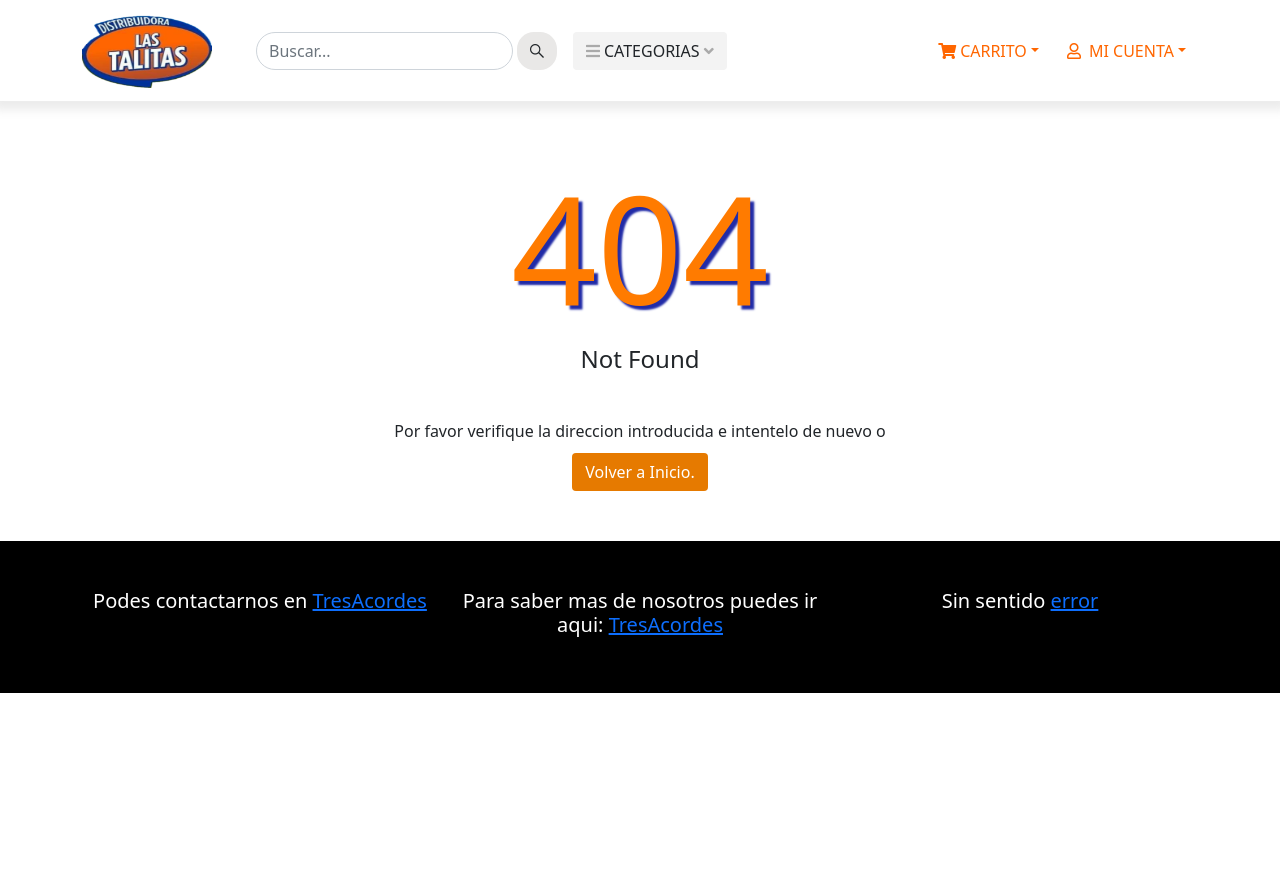
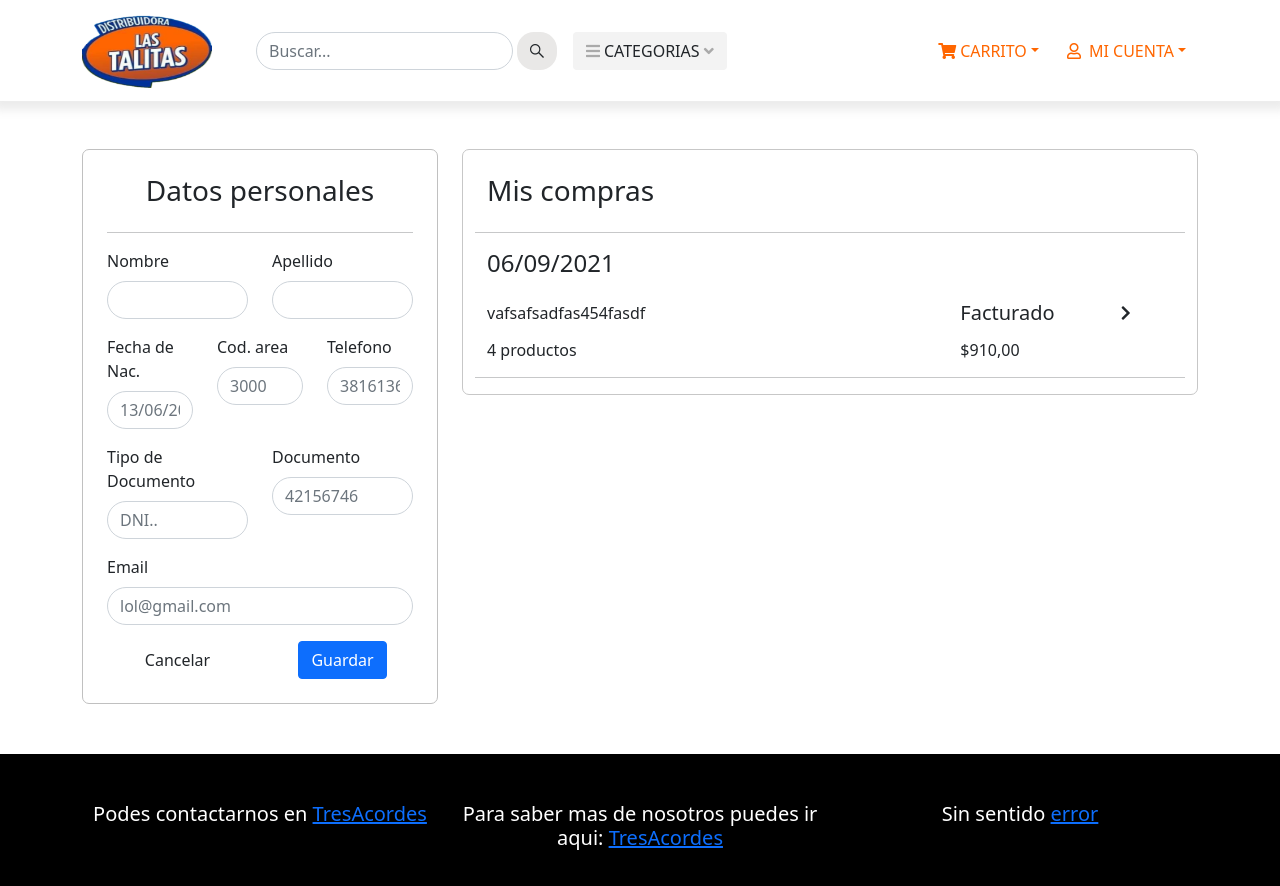
Before and after one commit to DiegoIpaez/Distribuidora-talitas-9i-PF, a React (Create React App) app: page /user in a window 1280 px wide. Shown: the top 886 px of the page. Before the commit the page ends 800 px from the top, so only its background shows below. Built offline with nearby package versions, Linux system fonts and the light colour scheme.

Commit message:
page y componentes user añadidos

```diff
--- a/src/components/NavBar.jsx
+++ b/src/components/NavBar.jsx
@@ -47,21 +47,21 @@ const NavBar = () => {
                     <div className="col-7"><span>Aceites y vinagre</span></div>
                     <div className="col-3"></div>
                     <div className="col-2">
-                      <i class="fas fa-chevron-right"></i>
+                      <i className="fas fa-chevron-right"></i>
                     </div>
                   </div>
                   <div className="row mb-3">
                     <div className="col-2"><span>Arroz</span></div>
                     <div className="col-8"></div>
                     <div className="col-2">
-                      <i class="fas fa-chevron-right"></i>
+                      <i className="fas fa-chevron-right"></i>
                     </div>
                   </div>
                   <div className="row mb-3">
                     <div className="col-2"><span>Agua</span></div>
                     <div className="col-8"></div>
                     <div className="col-2">
-                      <i class="fas fa-chevron-right"></i>
+                      <i className="fas fa-chevron-right"></i>
                     </div>
                   </div>
 
@@ -93,8 +93,8 @@ const NavBar = () => {
 
               <Dropdown.Menu>
                 <Dropdown.Item>
-                  <Link className="nav-link" to="/">
-                    Mi cuenta
+                  <Link className="nav-link" to="/user">
+                    Mis datos
                   </Link>
                 </Dropdown.Item>
                 <Dropdown.Item>
--- /dev/null
+++ b/src/components/UserCompras.jsx
@@ -0,0 +1,31 @@
+import React from 'react'
+
+const UserCompras = () => {
+    return (
+        <div className="container mt-5 MisComprasBox">
+            <div className="row">
+                <h3 className="pt-4 mb-4">Mis compras</h3>
+                <hr />
+            </div>
+            <div className="row">
+                <h4>06/09/2021</h4>
+                <hr className="form-hr" />
+                <div className="col-8">
+                    <span>vafsafsadfas454fasdf</span>
+                    <h6 className="mt-3 mb-3">4 productos</h6>
+                </div>
+                <div className="col-2">
+                    <h5>Facturado</h5>
+                    <h6 className="mt-3 mb-3">$910,00</h6>
+                </div>
+                <div className="col-2 text-center">
+                <span><i className="fas fa-chevron-right"></i></span>
+                </div>
+                <hr />
+            </div>
+
+        </div>
+    )
+}
+
+export default UserCompras
--- /dev/null
+++ b/src/components/UserDatos.jsx
@@ -0,0 +1,82 @@
+import React from "react";
+import { Form, Button } from "react-bootstrap";
+
+const UserDatos = () => {
+  return (
+    <div className="container mt-5 UserBoxData pt-4 pb-4">
+      <Form>
+        <h3 className="text-center pb-2">Datos personales</h3>
+        <hr />
+        <div className="row">
+          <div className="col">
+            <Form.Group className="mb-3" controlId="formBasicEmail">
+              <Form.Label>Nombre</Form.Label>
+              <Form.Control type="name"  />
+            </Form.Group>
+          </div>
+          <div className="col">
+            {" "}
+            <Form.Group className="mb-3" controlId="formBasicPassword">
+              <Form.Label>Apellido</Form.Label>
+              <Form.Control type="name"  />
+            </Form.Group>
+          </div>
+        </div>
+        <div className="row">
+          <div className="col-md-4">
+            <Form.Group className="mb-3" controlId="formBasicPassword">
+              <Form.Label>Fecha de Nac.</Form.Label>
+              <Form.Control type="password" placeholder="13/06/2000" />
+            </Form.Group>
+          </div>
+          <div className="col-md-4">
+            <Form.Group className="mb-3" controlId="formBasicPassword">
+              <Form.Label>Cod. area</Form.Label>
+              <Form.Control type="number" placeholder="3000" />
+            </Form.Group>
+          </div>
+          <div className="col-md-4">
+            <Form.Group className="mb-3" controlId="formBasicPassword">
+              <Form.Label>Telefono</Form.Label>
+              <Form.Control type="phone" placeholder="3816136233" />
+            </Form.Group>
+          </div>
+        </div>
+        <div className="row">
+          <div className="col-md-6">
+            <Form.Group className="mb-3" controlId="formBasicPassword">
+              <Form.Label>Tipo de Documento</Form.Label>
+              <Form.Control type="text" placeholder="DNI.." />
+            </Form.Group>
+          </div>
+          <div className="col-md-6">
+            <Form.Group className="mb-3" controlId="formBasicPassword">
+              <Form.Label>Documento</Form.Label>
+              <Form.Control type="text" placeholder="42156746" />
+            </Form.Group>
+          </div>
+        </div>
+
+        <Form.Group className="mb-3" controlId="formBasicPassword">
+          <Form.Label>Email</Form.Label>
+          <Form.Control type="email" placeholder="lol@gmail.com" />
+        </Form.Group>
+
+        <div className="row text-center mt-3">
+          <div className="col-md-6">
+            <Button variant="" type="submit">
+              Cancelar
+            </Button>
+          </div>
+          <div className="col-md-6">
+            <Button variant="primary" type="submit">
+              Guardar
+            </Button>
+          </div>
+        </div>
+      </Form>
+    </div>
+  );
+};
+
+export default UserDatos;
--- a/src/index.css
+++ b/src/index.css
@@ -347,3 +347,21 @@ footer {
 /* Fin de Admin */
 
 /*  */
+
+/* User */
+
+/* UserData */
+.UserBoxData{
+  border: 1px solid rgb(192, 192, 192);
+  border-radius: 7px;
+}
+/* Fin de UserData */
+
+/* UserCompras */
+.MisComprasBox{
+  border: 1px solid rgb(199, 199, 199);
+  border-radius: 7px;
+}
+/* Fin de UserCompras */
+
+/* Fin de User */
--- /dev/null
+++ b/src/pages/User.jsx
@@ -0,0 +1,20 @@
+import React from "react";
+import UserCompras from "../components/UserCompras";
+import UserDatos from "../components/UserDatos";
+
+const User = () => {
+  return (
+    <div className="container">
+      <div className="row">
+        <div className="col-md-4 col-12">
+          <UserDatos />
+        </div>
+        <div className="col-md-8 col-12">
+          <UserCompras />
+        </div>
+      </div>
+    </div>
+  );
+};
+
+export default User;
--- a/src/routes/App.js
+++ b/src/routes/App.js
@@ -10,6 +10,7 @@ import Error404 from "../pages/Error404";
 import Home from "../pages/Home";
 import Login from "../pages/Login";
 import ProductScreen from "../pages/ProductScreen";
+import User from "../pages/User";
 
 const App = () => {
   return (
@@ -23,6 +24,7 @@ const App = () => {
         <Route exact path="/product/:id" component={ProductScreen} />
         <Route exact path="/carrito" component={Carrito} />
         <Route exact path="/admin" component={Admin} />
+        <Route exact path="/user" component={User} />
         <Route component={Error404} />
       </Switch>
       <Footer />
```
